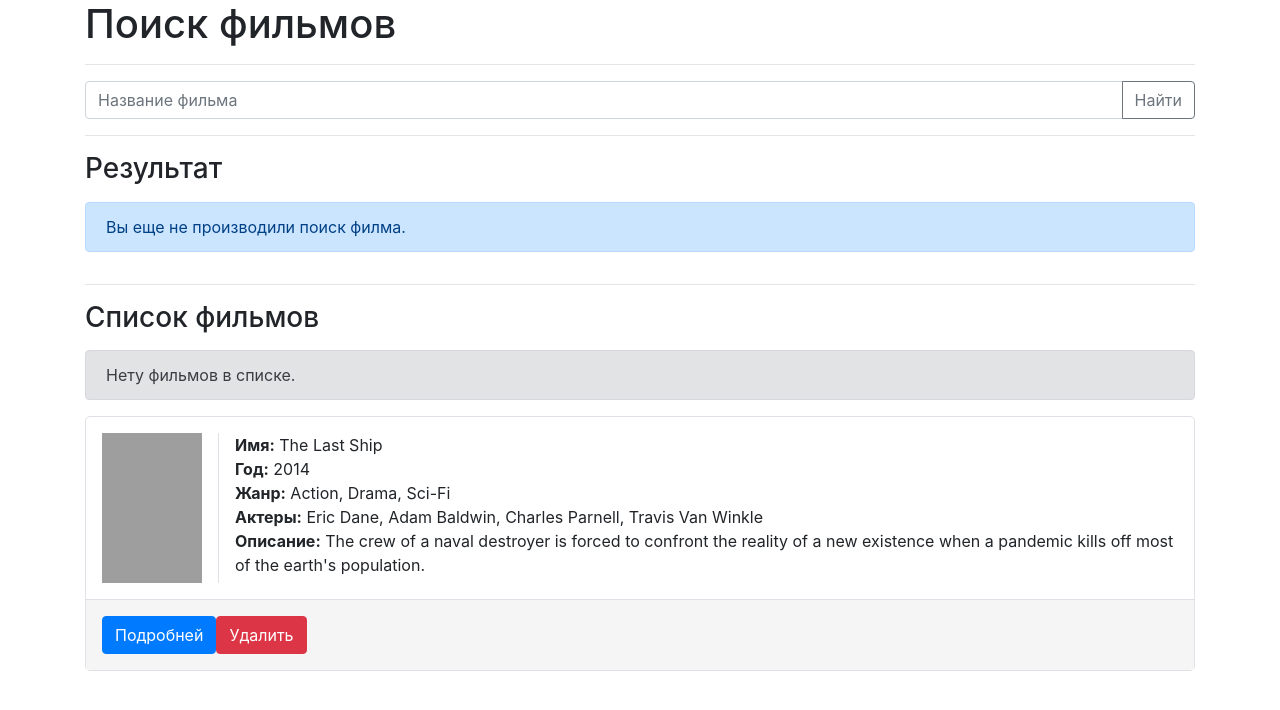
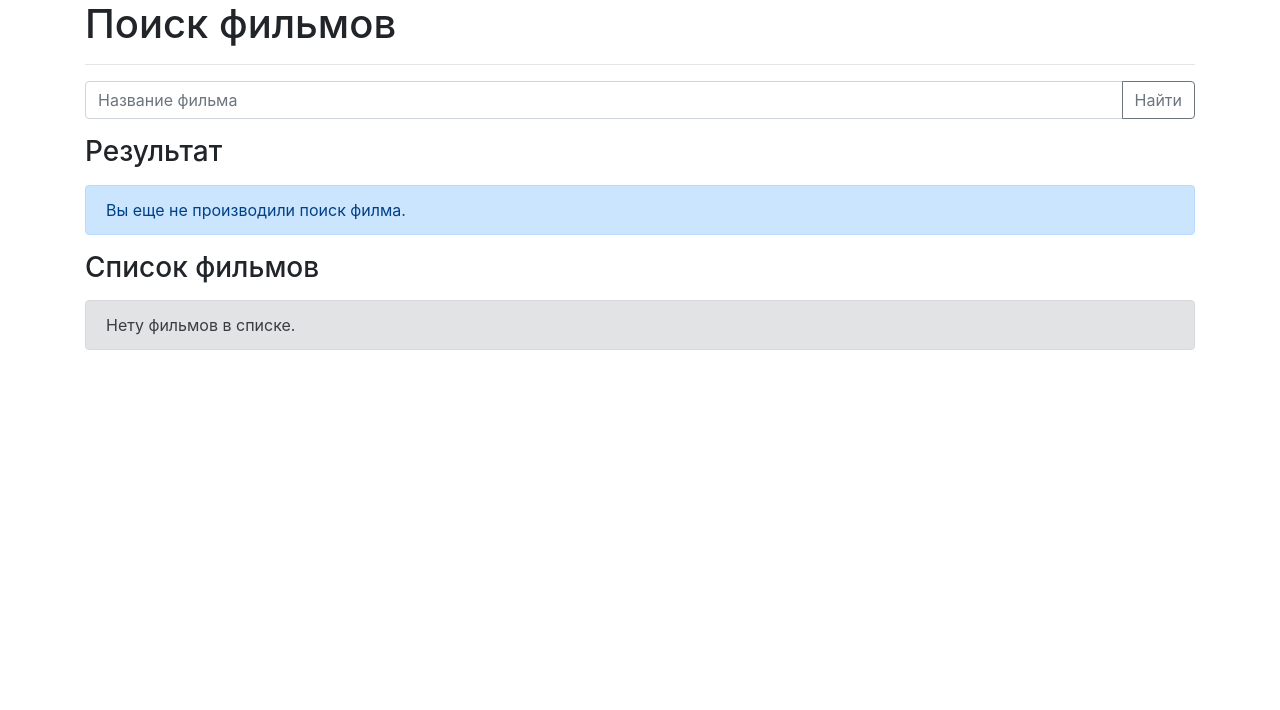
Before and after one commit to lebidvadim/angular, an Angular app: page / in a window 1280 px wide. Shown: the top 710 px of the page. Built offline with nearby package versions, Linux system fonts and the light colour scheme; grey boxes are pictures that could not be loaded.

Commit message:
Добавление в масив фильмов

```diff
--- a/src/app/films/films.component.html
+++ b/src/app/films/films.component.html
@@ -9,7 +9,7 @@
       </div>
     </div>
   </form>
-  <hr>
+
   <h3 class="mb-3">Результат</h3>
   <div class="alert alert-primary" role="alert" *ngIf="flagFilm == ''">
     Вы еще не производили поиск филма.
@@ -18,7 +18,7 @@
     Такого фильма нету
   </div>
   <div class="row">
-    <div class="col-12" *ngIf="flagFilm == 'yes'">
+    <div class="col-12 mb-3" *ngIf="flagFilm == 'yes'">
       <div class="films border">
         <div class="films-item">
           <div class="img"><img src="{{ filmSearch.Poster }}" alt="" width="100"></div>
@@ -36,22 +36,22 @@
       </div>
     </div>
   </div>
-  <hr>
+
   <h3 class="mb-3">Список фильмов</h3>
-  <div class="alert alert-secondary" role="alert">
+  <div class="alert alert-secondary" role="alert" *ngIf="flagFil == false">
     Нету фильмов в списке.
   </div>
-  <div class="row">
-    <div class="col-12">
+  <div class="row" *ngIf="flagFil == true">
+    <div class="col-12 mb-3" *ngFor="let fil of films">
       <div class="films border">
         <div class="films-item">
-          <div class="img" style="background-image: url('https://ia.media-imdb.com/images/M/MV5BMWY0MmUyNTAtMzZkMi00NmZkLTlkOGMtMDlhYjUyNWJmMjcxXkEyXkFqcGdeQXVyNTUwNjUzODc@._V1_SX300.jpg')"></div>
+          <div class="img"><img src="{{ fil.Poster }}" alt="" width="100"></div>
           <div class="info border-left">
-            <div><b>Имя:</b> The Last Ship</div>
-            <div><b>Год:</b> 2014</div>
-            <div><b>Жанр:</b> Action, Drama, Sci-Fi</div>
-            <div><b>Актеры:</b> Eric Dane, Adam Baldwin, Charles Parnell, Travis Van Winkle</div>
-            <div><b>Описание:</b> The crew of a naval destroyer is forced to confront the reality of a new existence when a pandemic kills off most of the earth's population.</div>
+            <div><b>Имя:</b> {{ fil.Title }}</div>
+            <div><b>Год:</b> {{ fil.Year }}</div>
+            <div><b>Жанр:</b> {{ fil.Genre }}</div>
+            <div><b>Актеры:</b> {{ fil.Actors }}</div>
+            <div><b>Описание:</b> {{ fil.Plot }}</div>
           </div>
         </div>
         <div class="footer-films border-top">
--- a/src/app/films/films.component.ts
+++ b/src/app/films/films.component.ts
@@ -10,15 +10,16 @@ import {Response} from '@angular/http';
 })
 export class FilmsComponent {
   filmSearch = {};
-  films: [{title: string}];
+  films = [];
   flagFilm = '';
+  flagFil = false;
   constructor(private filmsService: FilmsService) { }
   searchFilms(form: NgForm) {
     this.filmsService
       .getFilms(form.value.nameFilm)
       .subscribe((responce: Response) => {
         const data = responce.json();
-        console.log(data);
+        //console.log(data);
         if (data.Response !== 'False') {
           this.filmSearch = data;
           this.flagFilm = 'yes';
@@ -30,11 +31,9 @@ export class FilmsComponent {
   }
   addFilm() {
 
-    /*this.films.push({
-      title: toString(this.filmSearch.Title)
-    });
-
-    console.log(this.films);*/
-
+    this.films.push(this.filmSearch);
+    if(this.films.length > 0)
+      this.flagFil = true;
+    //console.log(this.films);
   }
 }
```
